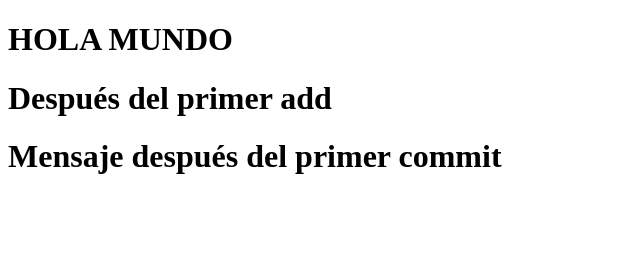
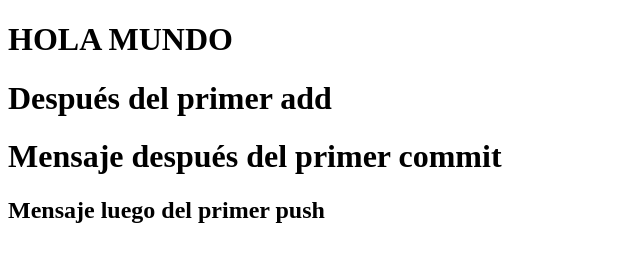
Before and after one commit to Bonora1984/after_git_github, a plain HTML site: page index.html in a window 1280 px wide. Shown: the whole page, without its empty margins (0-640 px from the left). Drawn offline with Linux system fonts and the light colour scheme.

Commit message:
h2 agregado

```diff
--- a/index.html
+++ b/index.html
@@ -11,6 +11,7 @@
     <h1>HOLA MUNDO</h1>
     <h1>Después del primer add</h1>
     <h1>Mensaje después del primer commit</h1>
+    <h2>Mensaje luego del primer push</h2>
     <script src="script.js"></script>
 </body>
 </html>
```
